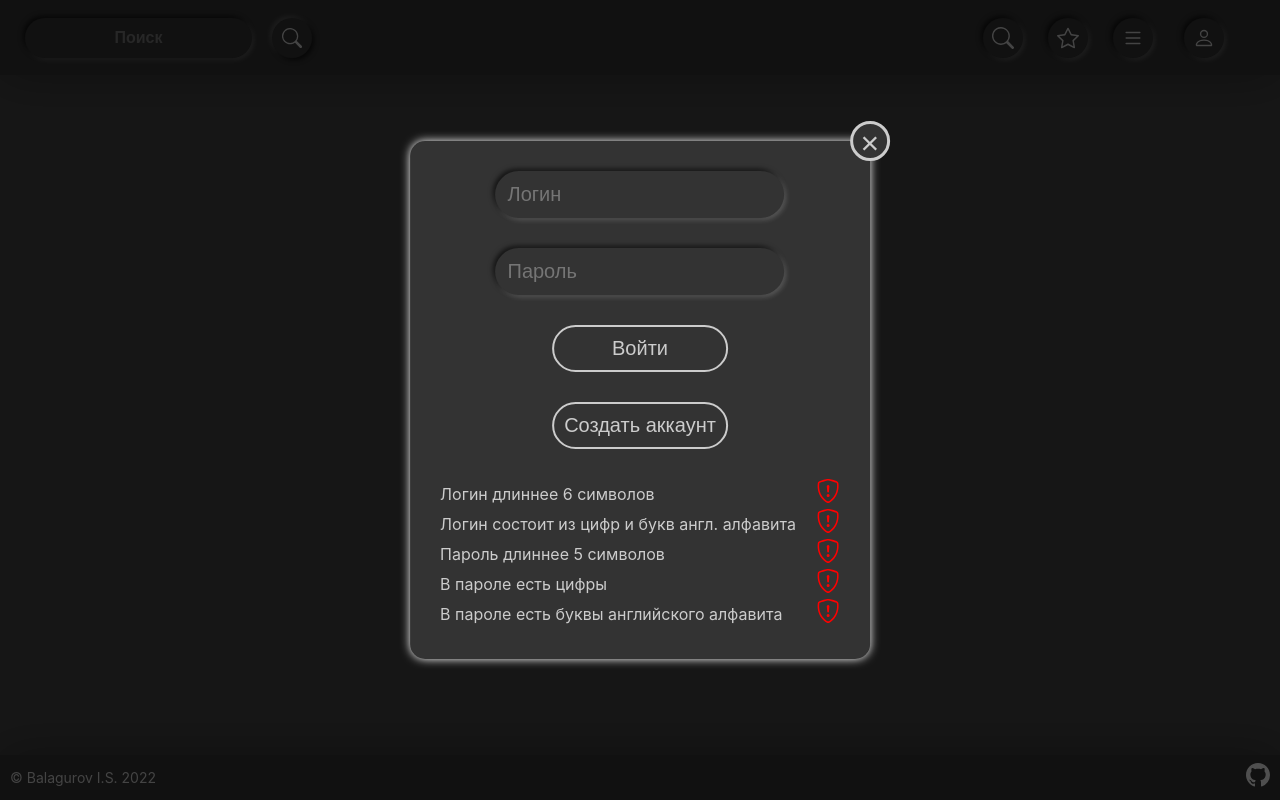
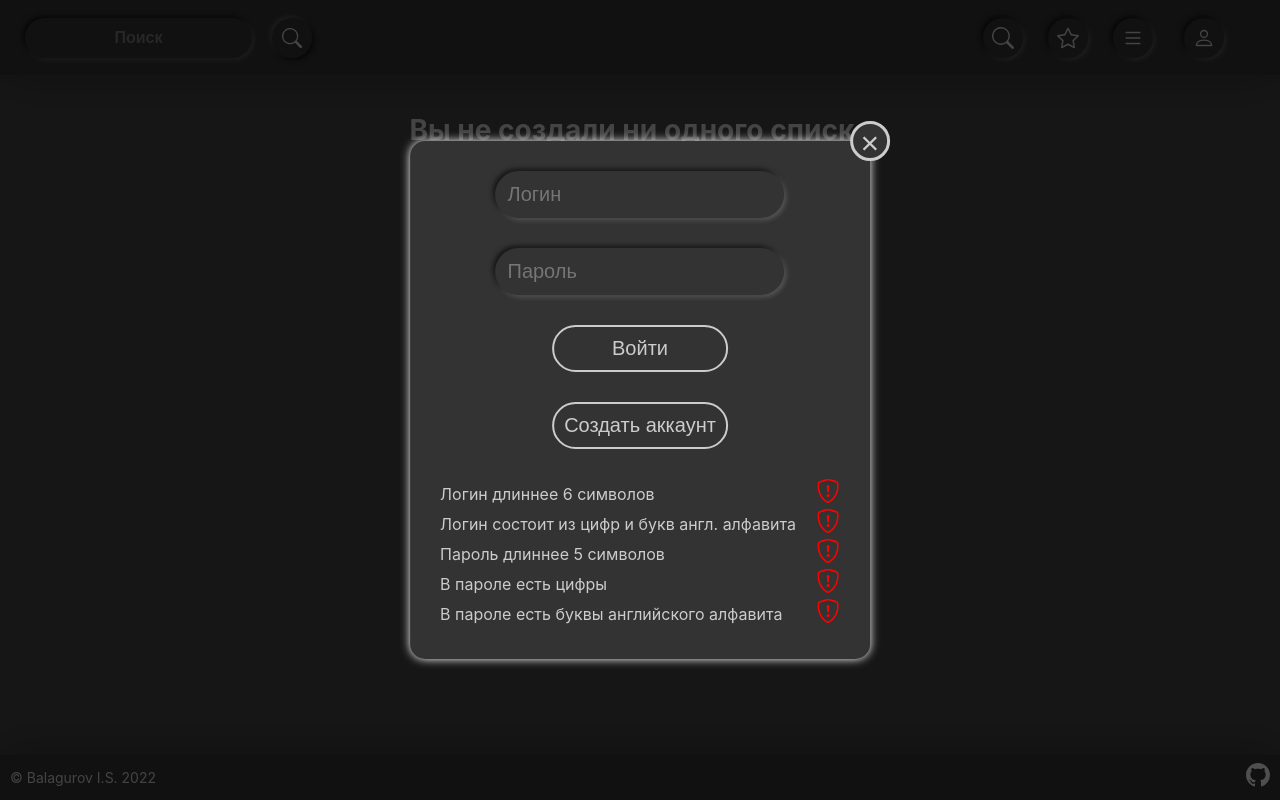
Before and after one commit to GyphaFacia/alist1react2, a React (Create React App) app: page /lists in a window 1280 px wide. Built offline with nearby package versions, Linux system fonts and the light colour scheme.

Commit message:
alert for empty fav lists

```diff
--- a/src/Components/Layout/Main/Main.js
+++ b/src/Components/Layout/Main/Main.js
@@ -89,6 +89,7 @@ const ListsPage = ()=>{
                 onClick = {()=>setActiveList(i)}
                 >{listname}</div>
             )}
+            {!listnames().length && <h1>Вы не создали ни одного списка</h1>}
         </section>
         <TitlesGrid
         titles = {getTitlesOfActiveList()}
```
